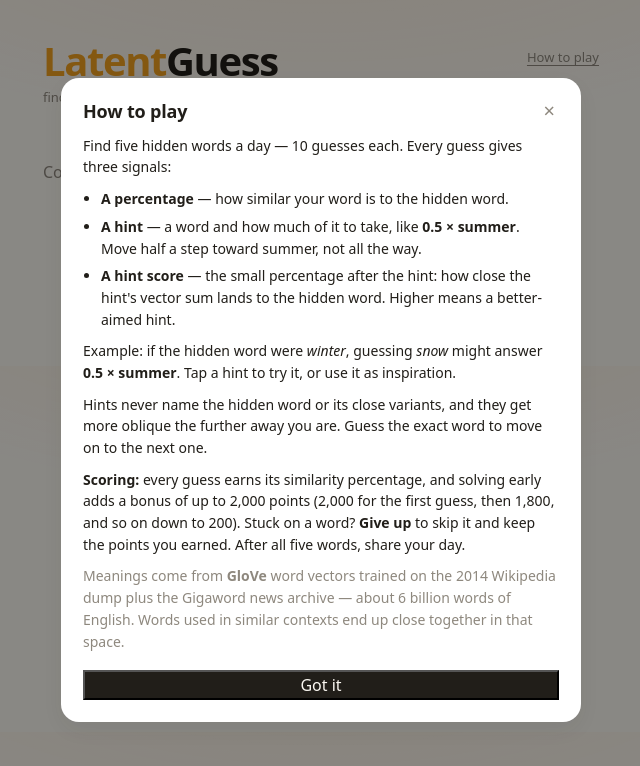
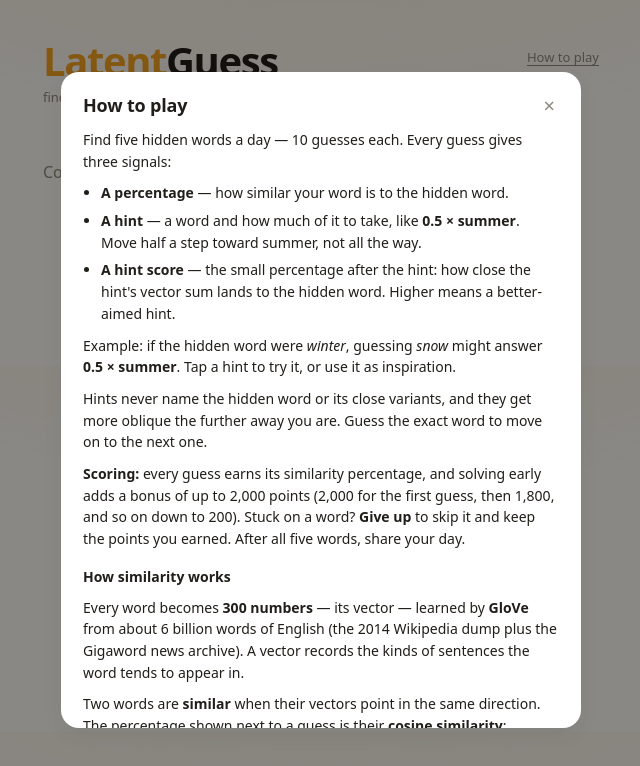
Before and after one commit to yzdu0/latentwordle, a SvelteKit app: page / in a window 1280 px wide. Both pictures are taken after a click on the button "How to play". Shown: the top 766 px of the page, without its empty margins (319-959 px from the left). Built offline with nearby package versions, Linux system fonts and the light colour scheme.

Commit message:
update explanation

```diff
--- a/src/routes/+page.svelte
+++ b/src/routes/+page.svelte
@@ -362,10 +362,35 @@
         Stuck on a word? <strong>Give up</strong> to skip it and keep the points you earned. After all
         five words, share your day.
       </p>
+      <h3>How similarity works</h3>
+      <p>
+        Every word becomes <strong>300 numbers</strong> — its vector — learned by <strong>GloVe</strong> from
+        about 6 billion words of English (the 2014 Wikipedia dump plus the Gigaword news archive). A vector
+        records the kinds of sentences the word tends to appear in.
+      </p>
+      <p>
+        Two words are <strong>similar</strong> when their vectors point in the same direction. The percentage
+        shown next to a guess is their <strong>cosine similarity</strong>:
+      </p>
+      <ul>
+        <li>
+          <strong>100%</strong> — the same direction: the word itself, or one used in nearly identical
+          sentences.
+        </li>
+        <li>
+          <strong>0%</strong> — unrelated directions: the words share almost no context. Slightly negative
+          values are shown as 0%.
+        </li>
+      </ul>
+      <p>
+        Similarity is about <strong>usage, not spelling or dictionary meaning</strong>. <em>Sea</em> is close
+        to <em>ocean</em> because they appear in similar sentences. <em>Hot</em> and <em>cold</em> are also
+        fairly close — they are opposites, but they show up in the same kinds of sentences. A word with several
+        meanings sits between all of them.
+      </p>
       <p class="source">
-        Meanings come from <strong>GloVe</strong> word vectors trained on the 2014 Wikipedia dump plus the
-        Gigaword news archive — about 6 billion words of English. Words used in similar contexts end up
-        close together in that space.
+        So a high percentage means “used the way the hidden word is used”, not “defined the same way”. The
+        percentages reflect the training text, including its quirks and biases.
       </p>
       <button class="primary done" onclick={() => dialog?.close()}>Got it</button>
     </div>
@@ -815,6 +840,12 @@
     letter-spacing: -0.01em;
   }
 
+  .sheet h3 {
+    margin: 16px 0 4px;
+    font-size: 14px;
+    font-weight: 700;
+  }
+
   .sheet p {
     font-size: 14px;
     line-height: 1.55;
```
